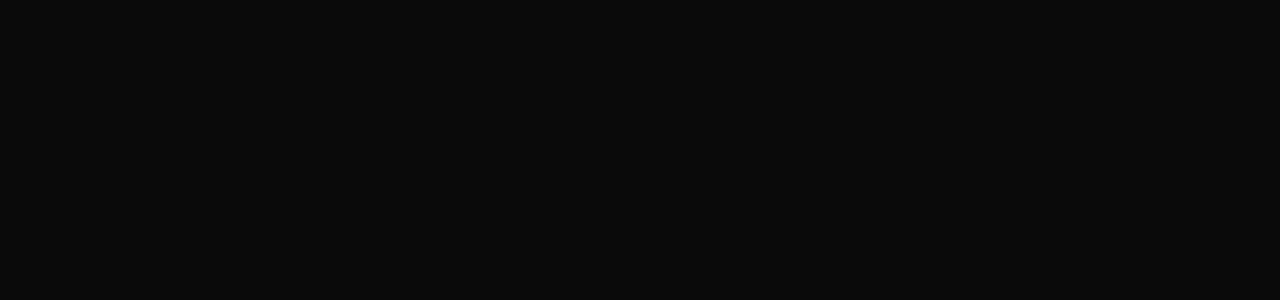
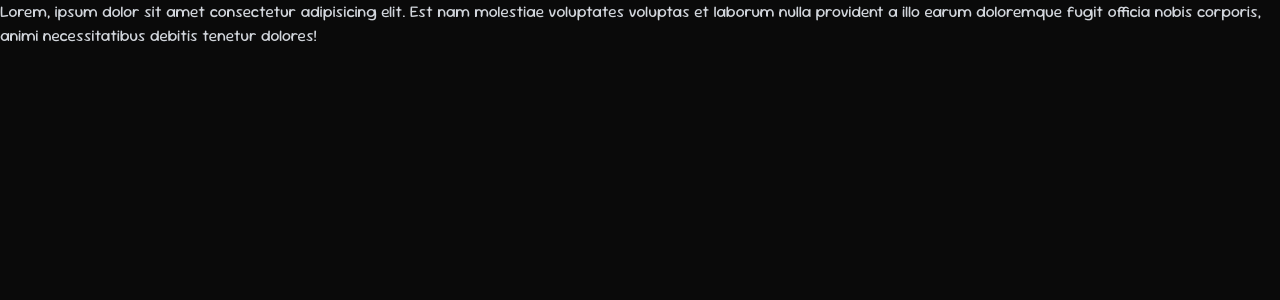
Before and after one commit to AlexanderMatveev2908/asp-weather-app, an Angular app in the folder apps/client/: page / in a window 1280 px wide. Shown: the top 300 px of the page. Built offline with nearby package versions, Linux system fonts and the light colour scheme.

Commit message:
🪾 variables_css => 🛠️ added css var to twd.congif

```diff
--- a/apps/client/src/app/app.html
+++ b/apps/client/src/app/app.html
@@ -1 +1,7 @@
+<div class="">
+  Lorem, ipsum dolor sit amet consectetur adipisicing elit. Est nam molestiae voluptates voluptas et
+  laborum nulla provident a illo earum doloremque fugit officia nobis corporis, animi necessitatibus
+  debitis tenetur dolores!
+</div>
+
 <router-outlet />
--- a/apps/client/tailwind.config.js
+++ b/apps/client/tailwind.config.js
@@ -1,14 +1,21 @@
 /** @type {import('tailwindcss').Config} */
 
 export default {
-  content: ["./src/**/*.{html,ts}"],
+  content: ['./src/**/*.{html,ts}'],
   theme: {
     extend: {
       colors: {
-        w__0: "#f5f5f5",
+        blue__prm: '#004C7E',
+        blue__sec: '#93C5FD',
+        green__prm: '#22C55E',
+        orange__prm: '#FB923C',
+        orange__light: '#FDBA74',
+        yellow__prm: '#FDE047',
+        yellow__light: '#FEF08A',
+        gray__prm: '#DBDAD1',
       },
       borderWidth: {
-        3: "3px",
+        3: '3px',
       },
     },
   },
```
